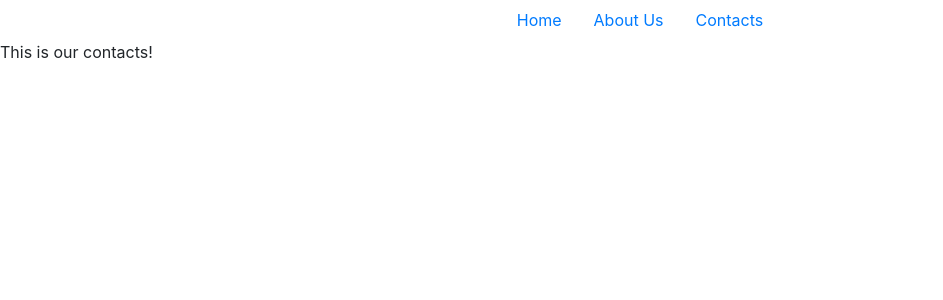
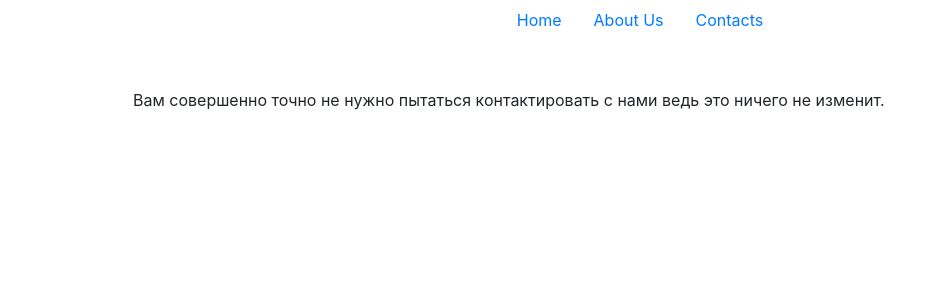
Before and after one commit to galubezzz/python-group_1-homework_61-maria_galunova, a React (Create React App) app: page /contacts in a window 1280 px wide. Shown: the top 300 px of the page, without its empty margins (0-943 px from the left). Built offline with nearby package versions, Linux system fonts and the light colour scheme.

Commit message:
add content to contacts

```diff
--- a/src/containers/Contacts/Contacts.js
+++ b/src/containers/Contacts/Contacts.js
@@ -1,13 +1,15 @@
-import React, { Component } from 'react';
+import React, {Component, Fragment} from 'react';
 import Menu from "../../components/Menu/Menu"
 
 class AboutUs extends Component {
     render() {
         return (
-      <div>
+            <Fragment>
                 <Menu/>
-        This is our contacts!
+                <div className='container'>
+                    <p className='m-5'>Вам совершенно точно не нужно пытаться контактировать с нами ведь это ничего не изменит.</p>
                 </div>
+            </Fragment>
         );
     }
 }
```
Lines whose indentation alone changed are shown as unchanged.
